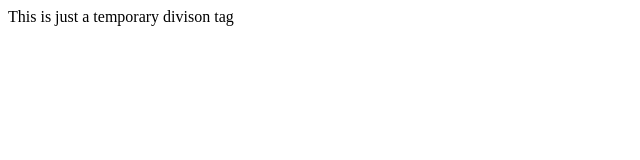
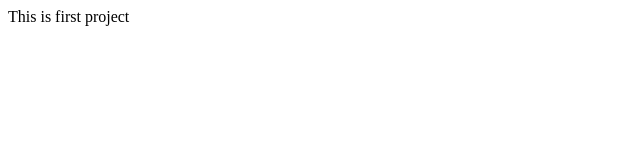
Before and after one commit to ankesh1111/prime-video, a plain HTML site: page index.html in a window 1280 px wide. Shown: the whole page, without its empty margins (0-640 px from the left). Drawn offline with Linux system fonts and the light colour scheme.

Commit message:
ankesh branch

```diff
--- a/index.html
+++ b/index.html
@@ -7,6 +7,6 @@
     <title>Document</title>
 </head>
 <body>
-    <div>This is just a temporary divison tag</div>
+    <div>This is first project</div>
 </body>
 </html>
```
